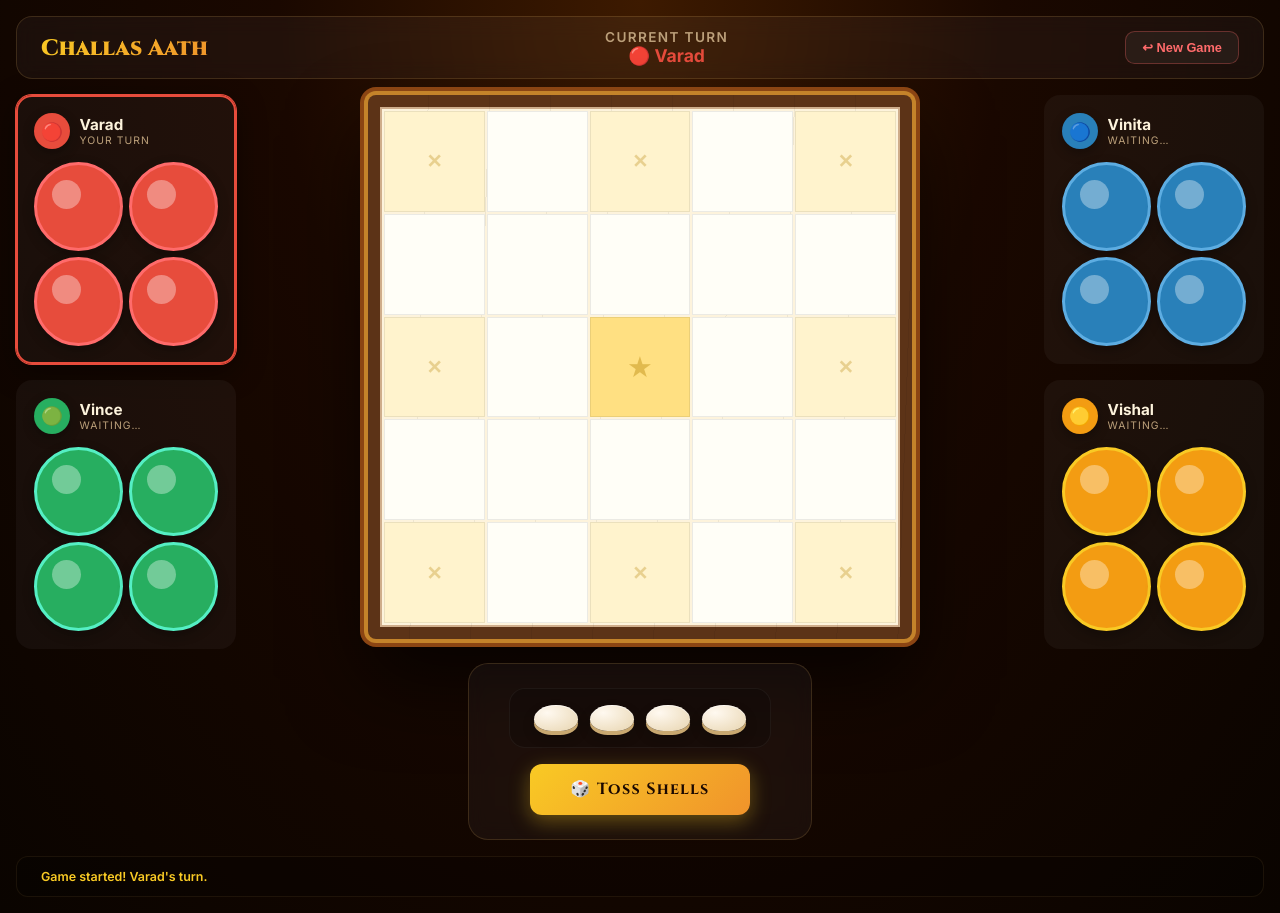
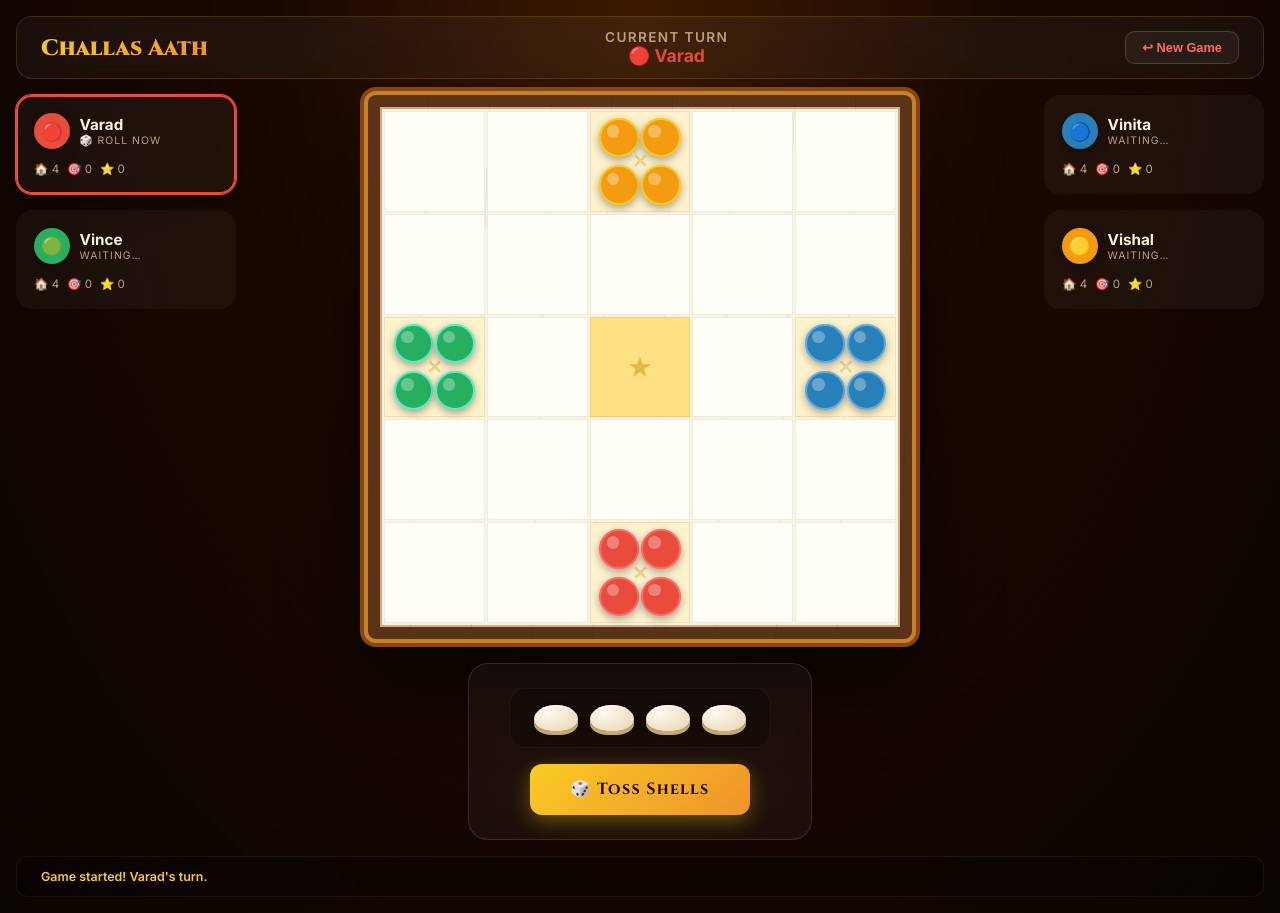
Before and after one commit to varadbarve/challas-aath, a React (Vite) app: page / in a window 1280 px wide. Both pictures are taken after a click on the button "⚑ Start Game". Built offline with nearby package versions, Linux system fonts and the light colour scheme; the HTML template or start-up script is replaced by a standard one.

Commit message:
fix: pieces on board at start, any roll moves, corners not safe, captures to home

```diff
--- a/src/App.tsx
+++ b/src/App.tsx
@@ -24,7 +24,7 @@ const App: React.FC = () => {
       id: i,
       name,
       color: COLORS[i],
-      pieces: [-1, -1, -1, -1],
+      pieces: [0, 0, 0, 0], // All start at home square on the board
       path: playerPaths[i],
       isFinished: false,
     }));
--- a/src/components/GameBoard.tsx
+++ b/src/components/GameBoard.tsx
@@ -11,56 +11,82 @@ interface Props {
 const PLAYER_COLORS = ['#e74c3c', '#2980b9', '#f39c12', '#27ae60'];
 const PLAYER_LIGHT  = ['#ff6b6b', '#5dade2', '#f9ca24', '#55efc4'];
 const PLAYER_EMOJI  = ['🔴', '🔵', '🟡', '🟢'];
-
-// Center cell
-const CENTER: [number, number] = [2, 2];
+const CENTER_IDX    = 24; // path.length - 1
 
 const GameBoard: React.FC<Props> = ({ gameState, setGameState }) => {
   const { players, currentPlayerIndex, diceRoll } = gameState;
   const cur = players[currentPlayerIndex];
 
-  /* ── helpers ── */
-  const log = (msg: string) =>
+  const addLog = (msg: string) =>
     setGameState(prev => ({ ...prev, logs: [...prev.logs.slice(-19), msg] }));
 
-  /* ── Roll handler ── */
+  /* ─── ROLL ─────────────────────────────────────────────── */
   const handleRoll = (value: number) => {
-    setGameState(prev => ({ ...prev, diceRoll: value }));
-    log(`${cur.name} rolled a ${value}!`);
-
-    // Check if ANY move is possible; if not, auto-pass after delay
+    // Check if any piece can legally move
     const canMove = cur.pieces.some(pos => {
-      if (pos === -1) return value === 1 || value === 8;        // need 1 or 8 to enter
-      if (pos === cur.path.length - 1) return false;            // already at center
-      return pos + value <= cur.path.length - 1;
+      if (pos === CENTER_IDX) return false;        // already at center
+      return pos + value <= CENTER_IDX;            // can move without overshoot
     });
 
+    setGameState(prev => ({ ...prev, diceRoll: value }));
+    addLog(`${cur.name} rolled a ${value}${value === 8 ? ' — Aath! 🎉' : value === 4 ? ' — Challas! ✨' : ''}!`);
+
     if (!canMove) {
-      log(`${cur.name} has no valid move — turn skipped.`);
-      setTimeout(() => {
+      addLog(`${cur.name} has no valid move — turn skipped.`);
+      setTimeout(() =>
         setGameState(prev => ({
           ...prev,
           currentPlayerIndex: (prev.currentPlayerIndex + 1) % prev.players.length,
           diceRoll: null,
-        }));
-      }, 1800);
+        })), 1800);
     }
   };
 
-  /* ── Move a home piece onto the board ── */
-  const moveHomePiece = (pieceIndex: number) => {
+  /* ─── MOVE ─────────────────────────────────────────────── */
+  const movePiece = (pieceIndex: number) => {
     if (diceRoll === null) return;
-    if (cur.pieces[pieceIndex] !== -1) return;          // not at home
-    if (diceRoll !== 1 && diceRoll !== 8) return;       // wrong roll
+    const currentPos = cur.pieces[pieceIndex];
+    if (currentPos === CENTER_IDX) return;           // already done
+    const newPos = currentPos + diceRoll;
+    if (newPos > CENTER_IDX) return;                 // can't overshoot center
 
-    const newPlayers = players.map((p, pi) => {
+    const targetCoords = cur.path[newPos];
+
+    // Apply move
+    let newPlayers = players.map((p, pi) => {
       if (pi !== currentPlayerIndex) return p;
-      const newPieces = [...p.pieces];
-      newPieces[pieceIndex] = 0;                        // start at path[0]
-      return { ...p, pieces: newPieces };
+      const np = [...p.pieces];
+      np[pieceIndex] = newPos;
+      return { ...p, pieces: np };
     });
 
-    log(`${cur.name} brought a piece onto the board!`);
+    // Capture: land on non-safe square occupied by opponent → send to pos 0 (home)
+    if (!isSafe(targetCoords[0], targetCoords[1])) {
+      newPlayers = newPlayers.map((p, pi) => {
+        if (pi === currentPlayerIndex) return p;
+        let captured = false;
+        const np = p.pieces.map(pos => {
+          if (pos === CENTER_IDX) return pos;        // pieces at center are safe
+          const [r, c] = p.path[pos];
+          if (r === targetCoords[0] && c === targetCoords[1]) {
+            captured = true;
+            return 0;                                // back to home square (pos 0)
+          }
+          return pos;
+        });
+        if (captured) addLog(`${cur.name} captured ${p.name}'s piece!`);
+        return { ...p, pieces: np };
+      });
+    }
+
+    // Win: all 4 pieces at center
+    const updatedCur = newPlayers[currentPlayerIndex];
+    if (updatedCur.pieces.every(p => p === CENTER_IDX)) {
+      setGameState(prev => ({ ...prev, players: newPlayers, status: 'winner', winner: updatedCur }));
+      return;
+    }
+
+    addLog(`${cur.name} moved a piece.`);
     setGameState(prev => ({
       ...prev,
       players: newPlayers,
@@ -69,82 +95,27 @@ const GameBoard: React.FC<Props> = ({ gameState, setGameState }) => {
     }));
   };
 
-  /* ── Move a board piece ── */
-  const moveBoardPiece = (pieceIndex: number) => {
-    if (diceRoll === null) return;
-    const currentPos = cur.pieces[pieceIndex];
-    if (currentPos === -1) return;                      // still at home — use moveHomePiece
-
-    const newPos = currentPos + diceRoll;
-    if (newPos > cur.path.length - 1) return;           // would overshoot center
-
-    const targetCoords = cur.path[newPos];
-
-    // Clone players; update current player's piece
-    let newPlayers = players.map((p, pi) => {
-      if (pi !== currentPlayerIndex) return p;
-      const np = [...p.pieces];
-      np[pieceIndex] = newPos;
-      return { ...p, pieces: np };
-    });
-
-    // Capture enemy pieces on that cell (if not safe)
-    if (!isSafe(targetCoords[0], targetCoords[1])) {
-      newPlayers = newPlayers.map((p, pi) => {
-        if (pi === currentPlayerIndex) return p;
-        const np = p.pieces.map(pos => {
-          if (pos === -1) return -1;
-          const [r, c] = p.path[pos];
-          if (r === targetCoords[0] && c === targetCoords[1]) {
-            log(`${cur.name} captured ${p.name}'s piece!`);
-            return -1;   // sent home
-          }
-          return pos;
-        });
-        return { ...p, pieces: np };
-      });
-    }
-
-    // Win check: all 4 pieces at center
-    const updatedCur = newPlayers[currentPlayerIndex];
-    const allDone = updatedCur.pieces.every(p => p === cur.path.length - 1);
-
-    if (allDone) {
-      setGameState(prev => ({ ...prev, players: newPlayers, status: 'winner', winner: updatedCur }));
-      return;
-    }
-
-    log(`${cur.name} moved a piece.`);
-    setGameState(prev => ({
-      ...prev,
-      players: newPlayers,
-      currentPlayerIndex: (prev.currentPlayerIndex + 1) % prev.players.length,
-      diceRoll: null,
-    }));
-  };
-
-  /* ── Cell renderer ── */
+  /* ─── CELL RENDERER ────────────────────────────────────── */
   const renderCell = (r: number, c: number) => {
-    const isCenter = r === CENTER[0] && c === CENTER[1];
+    const isCenter = r === 2 && c === 2;
     const safe     = isSafe(r, c);
 
-    // Collect all board pieces on this cell
+    // Collect all pieces sitting on this cell
     const piecesHere: { pi: number; idx: number }[] = [];
     players.forEach((p, pi) => {
       p.pieces.forEach((pos, idx) => {
-        if (pos < 0) return;
         const [pr, pc] = p.path[pos];
         if (pr === r && pc === c) piecesHere.push({ pi, idx });
       });
     });
 
-    const isHighlighted = diceRoll !== null && piecesHere.some(
-      ({ pi, idx }) => {
+    const isHighlighted =
+      diceRoll !== null &&
+      piecesHere.some(({ pi, idx }) => {
         if (pi !== currentPlayerIndex) return false;
-        const pos = cur.pieces[idx];
-        return pos + diceRoll <= cur.path.length - 1;
-      }
-    );
+        const pos = players[pi].pieces[idx];
+        return pos !== CENTER_IDX && pos + diceRoll <= CENTER_IDX;
+      });
 
     return (
       <div
@@ -152,9 +123,9 @@ const GameBoard: React.FC<Props> = ({ gameState, setGameState }) => {
         className={`cell${isCenter ? ' center' : safe ? ' safe' : ''}${isHighlighted ? ' highlight' : ''}`}
       >
         {piecesHere.map(({ pi, idx }) => {
-          const isOwn    = pi === currentPlayerIndex;
-          const canMove  = isOwn && diceRoll !== null &&
-            cur.pieces[idx] + diceRoll <= cur.path.length - 1;
+          const pos     = players[pi].pieces[idx];
+          const isOwn   = pi === currentPlayerIndex;
+          const canMove = isOwn && diceRoll !== null && pos !== CENTER_IDX && pos + diceRoll <= CENTER_IDX;
 
           return (
             <div
@@ -162,11 +133,10 @@ const GameBoard: React.FC<Props> = ({ gameState, setGameState }) => {
               className={`board-piece${canMove ? ' playable' : ''}`}
               style={{
                 backgroundColor: PLAYER_COLORS[pi],
-                boxShadow: `0 3px 8px rgba(0,0,0,0.4)`,
                 border: `2px solid ${PLAYER_LIGHT[pi]}`,
               }}
-              onClick={() => canMove && moveBoardPiece(idx)}
-              title={`${players[pi].name}'s piece`}
+              onClick={() => canMove && movePiece(idx)}
+              title={`${players[pi].name}'s piece${canMove ? ' — click to move' : ''}`}
             />
           );
         })}
@@ -174,9 +144,13 @@ const GameBoard: React.FC<Props> = ({ gameState, setGameState }) => {
     );
   };
 
-  /* ── Player side panel ── */
+  /* ─── PLAYER CARD ──────────────────────────────────────── */
   const renderPlayerCard = (p: typeof players[0], i: number) => {
     const isActive = i === currentPlayerIndex;
+    const atCenter = p.pieces.filter(pos => pos === CENTER_IDX).length;
+    const atHome   = p.pieces.filter(pos => pos === 0).length;
+    const moving   = 4 - atCenter - atHome;
+
     return (
       <div
         key={i}
@@ -190,50 +164,23 @@ const GameBoard: React.FC<Props> = ({ gameState, setGameState }) => {
           <div>
             <div className="player-name-card">{p.name}</div>
             <div className="player-status">
-              {isActive ? (diceRoll !== null ? 'Pick a piece!' : 'Your turn') : 'Waiting…'}
+              {isActive
+                ? diceRoll !== null ? '⬆ Pick a piece!' : '🎲 Roll now'
+                : 'Waiting…'}
             </div>
           </div>
         </div>
-
-        {/* Home pieces — only pieces still at home (pos === -1) */}
-        <div className="home-pieces">
-          {p.pieces.map((pos, pi2) => {
-            const atHome   = pos === -1;
-            const atCenter = pos === p.path.length - 1;
-            const canEnter = isActive && diceRoll !== null && atHome
-              && (diceRoll === 1 || diceRoll === 8);
-
-            return (
-              <div
-                key={pi2}
-                className={`home-piece${atCenter ? ' at-center' : ''}${!atHome && !atCenter ? ' inactive' : ''}${canEnter ? ' playable' : ''}`}
-                style={{
-                  backgroundColor: atCenter
-                    ? undefined
-                    : atHome
-                    ? PLAYER_COLORS[i]
-                    : 'rgba(255,255,255,0.08)',
-                  border: `3px solid ${PLAYER_LIGHT[i]}`,
-                  color: PLAYER_COLORS[i],
-                  opacity: atHome || atCenter ? 1 : 0.2,
-                }}
-                onClick={() => canEnter && moveHomePiece(pi2)}
-                title={
-                  atHome ? (canEnter ? 'Click to enter board!' : 'Waiting at home')
-                  : atCenter ? 'Reached the center! ★'
-                  : 'On the board'
-                }
-              >
-                {atCenter && <span style={{ fontSize: '1rem', zIndex: 1 }}>★</span>}
-              </div>
-            );
-          })}
+        {/* Piece status indicators */}
+        <div style={{ display: 'flex', gap: '0.5rem', flexWrap: 'wrap', marginTop: '0.5rem', fontSize: '0.72rem', color: 'var(--text-muted)' }}>
+          <span title="At home square">🏠 {atHome}</span>
+          <span title="Moving on board">🎯 {moving}</span>
+          <span title="Reached center">⭐ {atCenter}</span>
         </div>
       </div>
     );
   };
 
-  /* ── Render ── */
+  /* ─── RENDER ────────────────────────────────────────────── */
   return (
     <div className="game-screen">
       {/* Top bar */}
@@ -245,25 +192,26 @@ const GameBoard: React.FC<Props> = ({ gameState, setGameState }) => {
             {PLAYER_EMOJI[currentPlayerIndex]} {cur.name}
           </div>
         </div>
-        <button className="reset-btn" onClick={() =>
-          setGameState(prev => ({
+        <button
+          className="reset-btn"
+          onClick={() => setGameState(prev => ({
             ...prev, status: 'setup', players: [], currentPlayerIndex: 0,
             diceRoll: null, winner: null, logs: ['Game reset.']
-          }))
-        }>
+          }))}
+        >
           ↩ New Game
         </button>
       </div>
 
       {/* Main */}
       <div className="game-main">
-        {/* Left — players 0 & 3 */}
+        {/* Left: Players 1 & 4 */}
         <div className="side-panel">
           {renderPlayerCard(players[0], 0)}
           {renderPlayerCard(players[3], 3)}
         </div>
 
-        {/* Center — board + dice */}
+        {/* Center: Board + Dice */}
         <div className="board-wrapper">
           <div className="board-outer">
             <div className="board-grid">
@@ -276,16 +224,14 @@ const GameBoard: React.FC<Props> = ({ gameState, setGameState }) => {
           <div className="dice-area">
             {diceRoll !== null && (
               <div className="roll-result">
-                Rolled {diceRoll} — {
-                  diceRoll === 8 ? 'Aath! 🎉' : diceRoll === 4 ? 'Challas! ✨' : ''
-                } Click a piece to move
+                Rolled {diceRoll}{diceRoll === 8 ? ' — Aath! 🎉' : diceRoll === 4 ? ' — Challas! ✨' : ''} — Click a piece to move
               </div>
             )}
             <Dice onRoll={handleRoll} disabled={diceRoll !== null} />
           </div>
         </div>
 
-        {/* Right — players 1 & 2 */}
+        {/* Right: Players 2 & 3 */}
         <div className="side-panel">
           {renderPlayerCard(players[1], 1)}
           {renderPlayerCard(players[2], 2)}
--- a/src/types.ts
+++ b/src/types.ts
@@ -18,11 +18,13 @@ export type GameState = {
 
 export const GRID_SIZE = 5;
 
-// Common safe squares [row, col]
+// Safe squares [row, col] — starting squares of each player + center (NOT corners)
 export const SAFE_SQUARES = [
-  [0, 0], [0, 4], [4, 0], [4, 4],
-  [2, 0], [2, 4], [0, 2], [4, 2],
-  [2, 2]
+  [4, 2], // Player 1 (Red) home
+  [2, 4], // Player 2 (Blue) home
+  [0, 2], // Player 3 (Yellow) home
+  [2, 0], // Player 4 (Green) home
+  [2, 2], // Center
 ];
 
 // Helper to check if a square is safe
```
